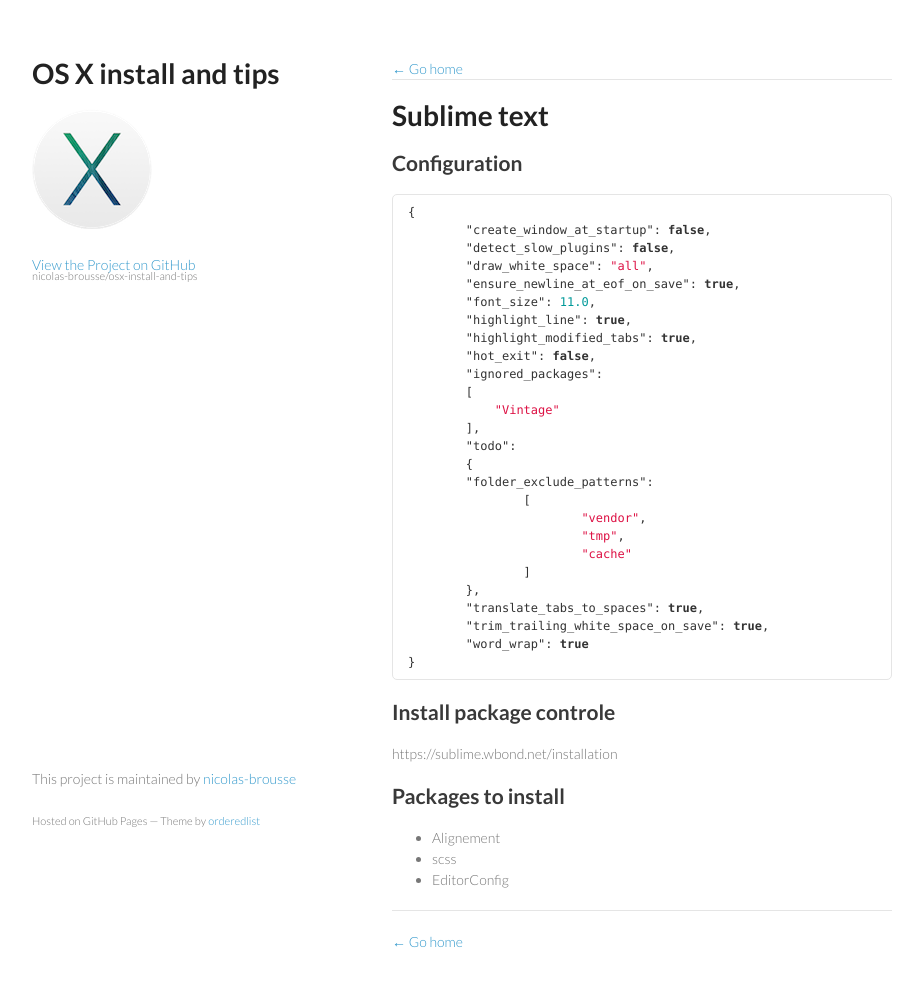
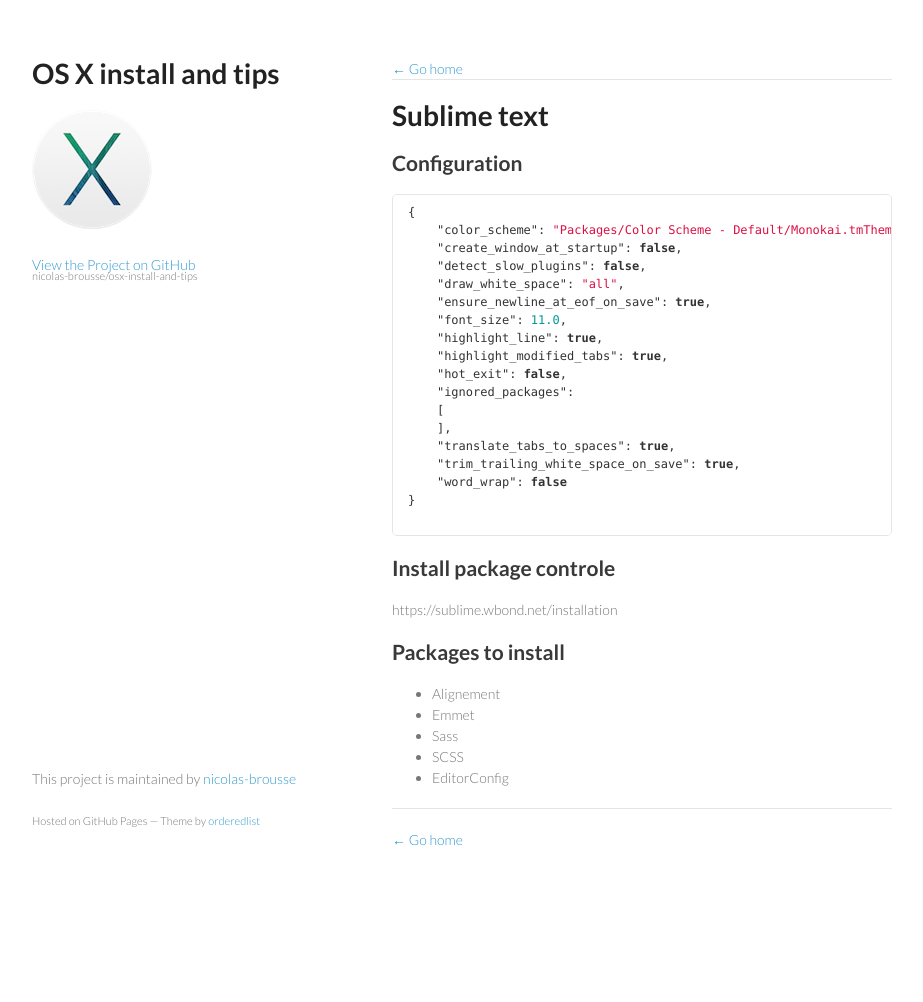
Before and after one commit to nicolas-brousse/osx-install-and-tips, a Jekyll site: the page built from pages/configuration/sublime-text.md, in a window 1280 px wide. Shown: the whole page, without its empty margins (178-1101 px from the left). Built offline with Jekyll 4.4.1, drawn with Linux system fonts in a browser that asks for light colours; Markdown is read by kramdown in place of the engine named in the settings; after the commit the page ends 900 px from its top, so only the background shows below that.

Commit message:
Update sublime-text.md

````diff
--- a/pages/configuration/sublime-text.md
+++ b/pages/configuration/sublime-text.md
@@ -7,31 +7,23 @@
 
 ```json
 {
-	"create_window_at_startup": false,
-	"detect_slow_plugins": false,
-	"draw_white_space": "all",
-	"ensure_newline_at_eof_on_save": true,
-	"font_size": 11.0,
-	"highlight_line": true,
-	"highlight_modified_tabs": true,
-	"hot_exit": false,
-	"ignored_packages":
-	[
-	    "Vintage"
-	],
-	"todo":
-	{
-	"folder_exclude_patterns":
-		[
-			"vendor",
-			"tmp",
-			"cache"
-		]
-	},
-	"translate_tabs_to_spaces": true,
-	"trim_trailing_white_space_on_save": true,
-	"word_wrap": true
+    "color_scheme": "Packages/Color Scheme - Default/Monokai.tmTheme",
+    "create_window_at_startup": false,
+    "detect_slow_plugins": false,
+    "draw_white_space": "all",
+    "ensure_newline_at_eof_on_save": true,
+    "font_size": 11.0,
+    "highlight_line": true,
+    "highlight_modified_tabs": true,
+    "hot_exit": false,
+    "ignored_packages":
+    [
+    ],
+    "translate_tabs_to_spaces": true,
+    "trim_trailing_white_space_on_save": true,
+    "word_wrap": false
 }
+
 ```
 
 ## Install package controle
@@ -42,5 +34,7 @@
 ## Packages to install
 
 * Alignement
-* scss
+* Emmet
+* Sass
+* SCSS
 * EditorConfig
````
